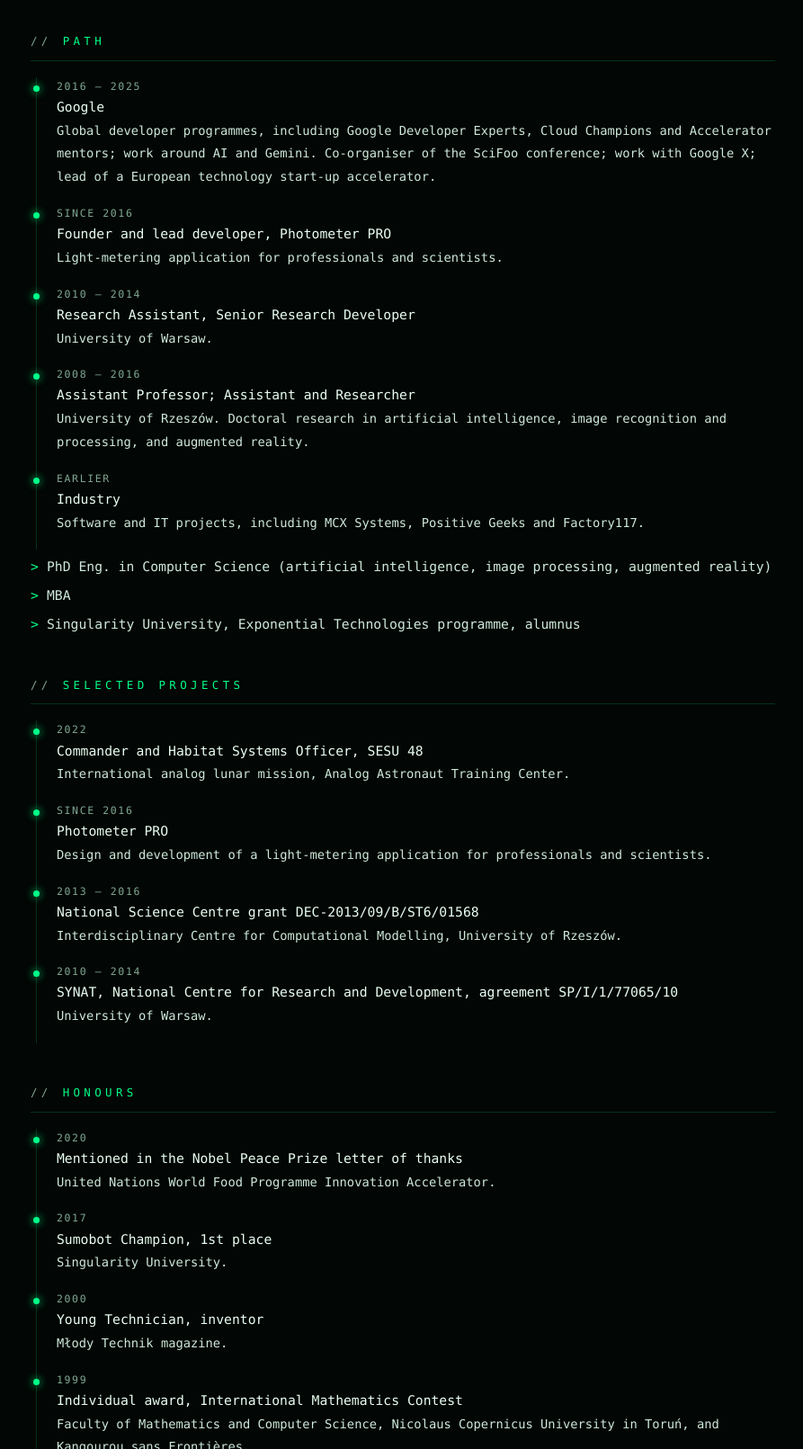
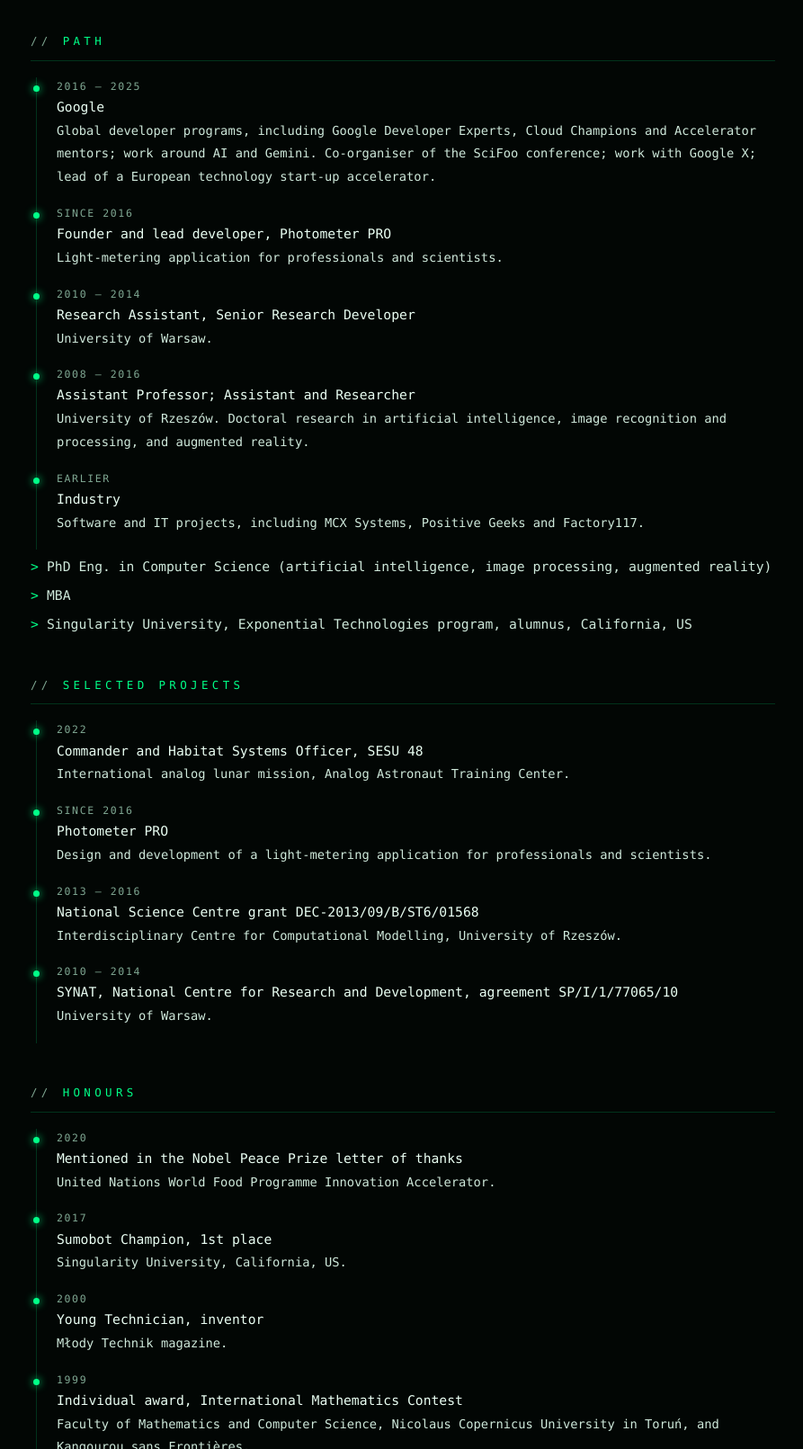
Before and after one commit to PrzemekPardel/pardel.pl, a plain HTML site: page about.html in a window 1280 px wide. Shown: the part 1700-3311 px from the top of the page at 90% size, without its empty margins (192-1085 px from the left). Drawn offline with Linux system fonts and the light colour scheme.

Commit message:
Fix spelling and add location of Singularity University

```diff
--- a/about.html
+++ b/about.html
@@ -119,7 +119,7 @@
       ],
       "award": [
         "Mentioned in the Nobel Peace Prize letter of thanks, United Nations World Food Programme Innovation Accelerator (2020)",
-        "Sumobot Champion, 1st place, Singularity University (2017)",
+        "Sumobot Champion, 1st place, Singularity University, California, US (2017)",
         "Young Technician inventor, Młody Technik magazine (2000)"
       ],
       "sameAs": [
@@ -301,7 +301,7 @@
     <section aria-labelledby="h-path">
       <h2 id="h-path">Path</h2>
       <ol class="timeline">
-        <li><span class="when">2016 – 2025</span><span class="what">Google</span><br><span class="where">Global developer programmes, including Google Developer Experts, Cloud Champions and Accelerator mentors; work around AI and Gemini. Co-organiser of the SciFoo conference; work with Google X; lead of a European technology start-up accelerator.</span></li>
+        <li><span class="when">2016 – 2025</span><span class="what">Google</span><br><span class="where">Global developer programs, including Google Developer Experts, Cloud Champions and Accelerator mentors; work around AI and Gemini. Co-organiser of the SciFoo conference; work with Google X; lead of a European technology start-up accelerator.</span></li>
         <li><span class="when">since 2016</span><span class="what">Founder and lead developer, Photometer PRO</span><br><span class="where">Light-metering application for professionals and scientists.</span></li>
         <li><span class="when">2010 – 2014</span><span class="what">Research Assistant, Senior Research Developer</span><br><span class="where">University of Warsaw.</span></li>
         <li><span class="when">2008 – 2016</span><span class="what">Assistant Professor; Assistant and Researcher</span><br><span class="where">University of Rzeszów. Doctoral research in artificial intelligence, image recognition and processing, and augmented reality.</span></li>
@@ -310,7 +310,7 @@
       <ul class="plain" style="margin-top:6px">
         <li>PhD Eng. in Computer Science (artificial intelligence, image processing, augmented reality)</li>
         <li>MBA</li>
-        <li>Singularity University, Exponential Technologies programme, alumnus</li>
+        <li>Singularity University, Exponential Technologies program, alumnus, California, US</li>
       </ul>
     </section>
 
@@ -328,7 +328,7 @@
       <h2 id="h-honours">Honours</h2>
       <ol class="timeline">
         <li><span class="when">2020</span><span class="what">Mentioned in the Nobel Peace Prize letter of thanks</span><br><span class="where">United Nations World Food Programme Innovation Accelerator.</span></li>
-        <li><span class="when">2017</span><span class="what">Sumobot Champion, 1st place</span><br><span class="where">Singularity University.</span></li>
+        <li><span class="when">2017</span><span class="what">Sumobot Champion, 1st place</span><br><span class="where">Singularity University, California, US.</span></li>
         <li><span class="when">2000</span><span class="what">Young Technician, inventor</span><br><span class="where">Młody Technik magazine.</span></li>
         <li><span class="when">1999</span><span class="what">Individual award, International Mathematics Contest</span><br><span class="where">Faculty of Mathematics and Computer Science, Nicolaus Copernicus University in Toruń, and Kangourou sans Frontières.</span></li>
       </ol>
```
Also changed, not shown: index.html (+1 -1 lines), llms.txt.
